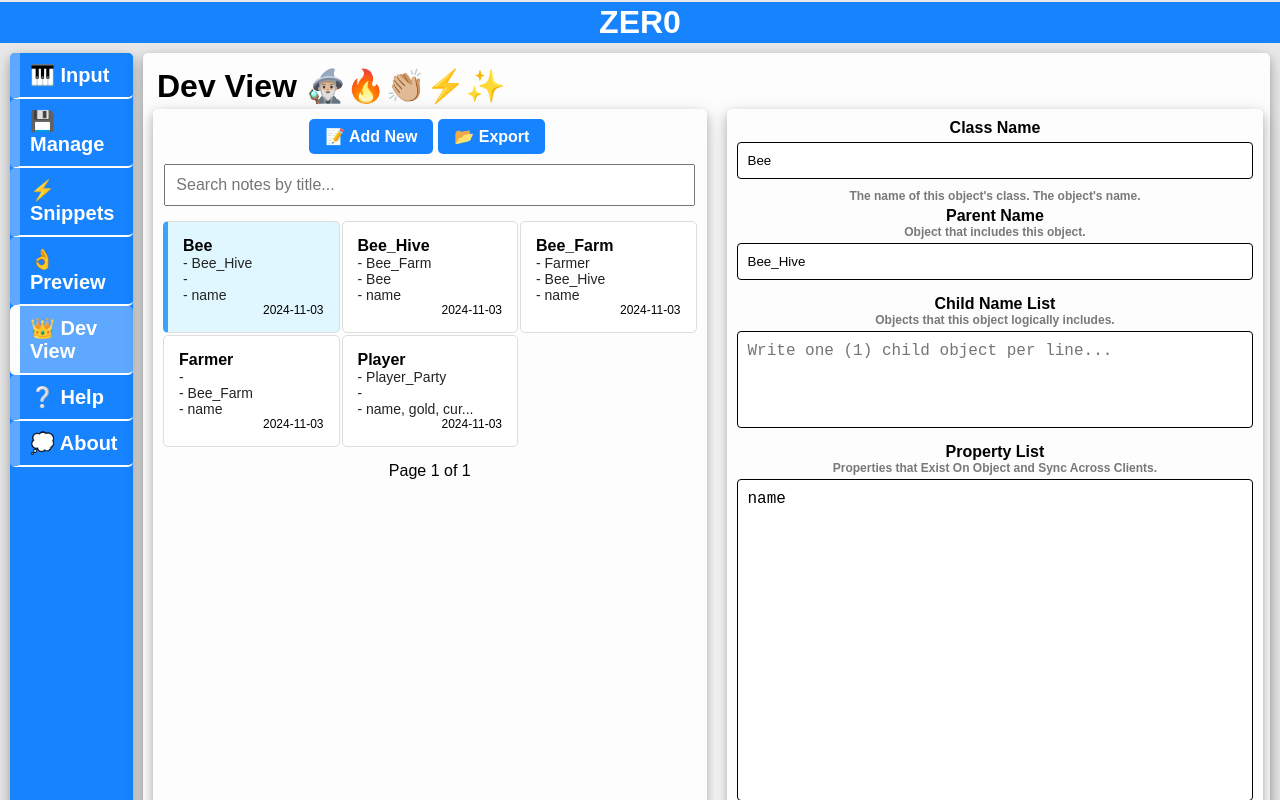
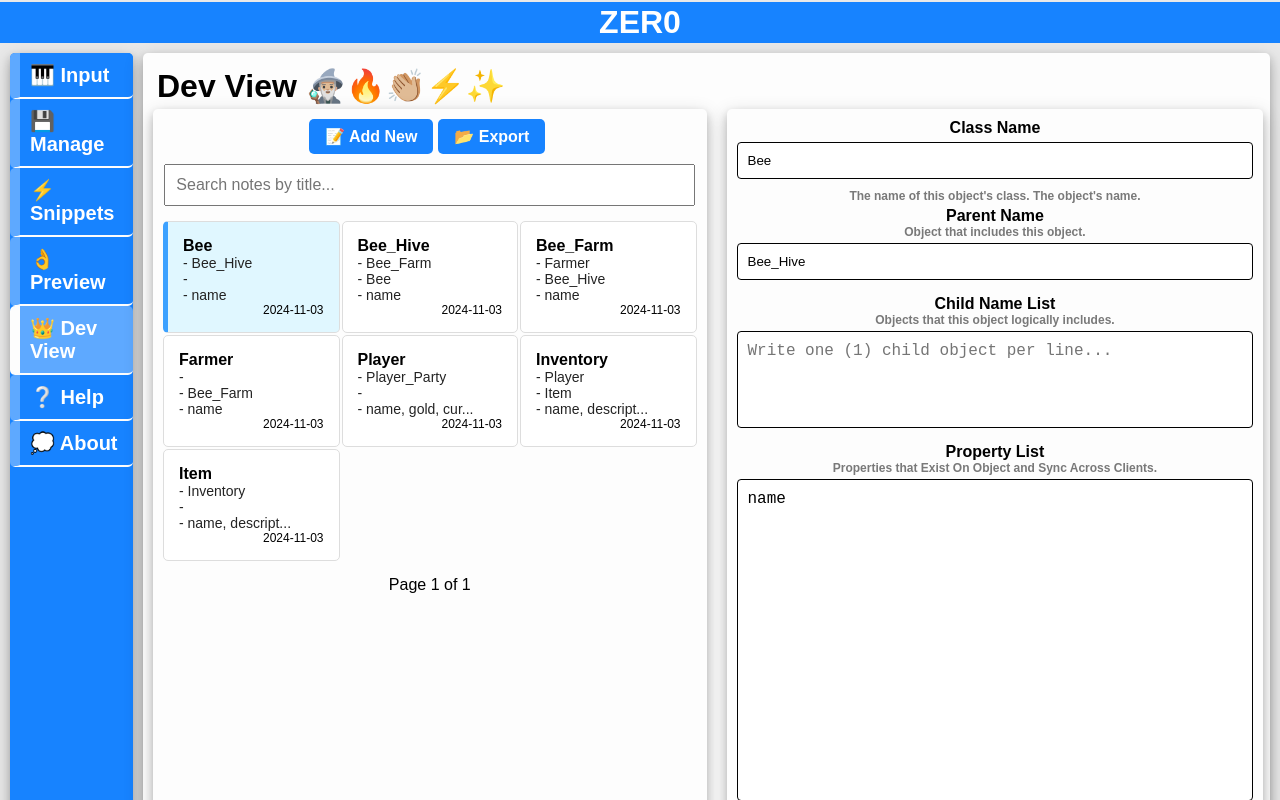
Before and after one commit to DonGoesToWork/recoil_test, a React (Vite) app in the folder generator_tool/frontend/: page / in a window 1280 px wide. Shown: the top 800 px of the page. Built offline with nearby package versions, Linux system fonts and the light colour scheme.

Commit message:
More tweaks+Fixes. Prep for Interactions Code.

```diff
--- a/generator_tool/frontend/src/Components/Main.tsx
+++ b/generator_tool/frontend/src/Components/Main.tsx
@@ -1,22 +1,22 @@
 import "./main.css";
 
-import { Note, getBeeFarmNote, getBeeHiveNote, getBeeNote, getFarmerNote, getPlayerNote } from "../Data/Note";
+import { Note, getBeeFarmNote, getBeeHiveNote, getBeeNote, getFarmerNote, getInventoryNote, getItemNote, getPlayerNote } from "../Data/Note";
 import React, { useEffect, useState } from "react";
 
+import ManagePage from "./Manage/ManagePage";
+import NoteForm from "./NoteEntry/NoteForm";
 import NoteList from "./Notes/NoteList";
 import Preview_Back_DM_Lib from "../Data/Preview_Back_DM_Lib";
 import Preview_Front_DM_Lib from "../Data/Preview_Front_DM_Lib";
 import Preview_Global_Class_Map_Lib from "../Data/Preview_Global_Class_Map";
 import Preview_Shared_DM_Lib from "../Data/Preview_Shared_DM_Lib";
 import Preview_Singles_DM_Lib from "../Data/Preview_Object_Registration_DM_Lib";
+import Sidebar from "./Sidebar/Sidebar";
+import SnippetPage from "./Snippets/SnippetPage";
 import Tabs from "./Tabs";
 import { generateUniqueId } from "../Utils/utils";
+import { notesPerPage } from "./Notes/NotesPerPage";
 import { useToast } from "./Toast/ToastContainer";
-import { notesPerPage } from "./Notes/NotesPerPage";
-import ManagePage from "./Manage/ManagePage";
-import NoteForm from "./NoteEntry/NoteForm";
-import SnippetPage from "./Snippets/SnippetPage";
-import Sidebar from "./Sidebar/Sidebar";
 
 export interface selectNoteProps {
   setOutputText: Function;
@@ -53,7 +53,7 @@ const update_output = (select_note_data: selectNoteProps) => {
 const App: React.FC = () => {
   const firstId = generateUniqueId();
 
-  const [notes, setNotes] = useState<Note[]>([getBeeNote(firstId), getBeeHiveNote(generateUniqueId()), getBeeFarmNote(generateUniqueId()), getFarmerNote(generateUniqueId()), getPlayerNote(generateUniqueId())]);
+  const [notes, setNotes] = useState<Note[]>([getBeeNote(firstId), getBeeHiveNote(generateUniqueId()), getBeeFarmNote(generateUniqueId()), getFarmerNote(generateUniqueId()), getPlayerNote(generateUniqueId()), getInventoryNote(generateUniqueId()), getItemNote(generateUniqueId())]);
   const [selectedNoteId, setSelectedNoteId] = useState<string>(firstId);
   const [outputText, setOutputText] = useState<string>(new Preview_Shared_DM_Lib(notes[0]).finalContent);
   const [selectedTab, setSelectedTab] = useState<number>(0);
@@ -96,9 +96,10 @@ const App: React.FC = () => {
     // get index of selectedNote to select the note before it on delete...
     const filteredNotes = notes.filter((note) => note.id !== selectedNoteId);
     let removeNoteIndex = notes.findIndex((note) => note.id === selectedNoteId);
-    let setSelectedNoteIdIndex = removeNoteIndex-1;
+    let setSelectedNoteIdIndex = removeNoteIndex - 1;
 
-    if (setSelectedNoteIdIndex < 0) { // cap at 0.
+    if (setSelectedNoteIdIndex < 0) {
+      // cap at 0.
       setSelectedNoteIdIndex = 0;
     }
 
@@ -119,52 +120,55 @@ const App: React.FC = () => {
 
   let item1;
   let item2;
-  let noteList = <div>
+  let noteList = (
+    <div>
       <NoteList notes={notes} selectedNoteId={selectedNoteId} setSelectedNoteId={setSelectedNoteId} setNotes={setNotes} currentPage={currentPage} setCurrentPage={setCurrentPage} />
-  </div>;
-  let noteForm = <div>
+    </div>
+  );
+  let noteForm = (
+    <div>
       <NoteForm selectedNote={selectedNote} updateNote={updateNote} deleteNote={deleteNote} />
-  </div>;
+    </div>
+  );
 
   let thirdColumnCounter = 0;
 
   switch (thirdColumnView) {
     case thirdColumnCounter++:
-      item1 = <div className="notes-container-col-view2 my-card">
-        {noteList}
-      </div>;
-      item2 = <div className="notes-container-col-view3 my-card">
-        {noteForm}
-      </div>;
+      item1 = <div className="notes-container-col-view2 my-card">{noteList}</div>;
+      item2 = <div className="notes-container-col-view3 my-card">{noteForm}</div>;
       break;
     case thirdColumnCounter++:
-      item1 = <div className="notes-container-col-view my-card">
+      item1 = (
+        <div className="notes-container-col-view my-card">
           <ManagePage notes={notes} setSelectedNoteId={setSelectedNoteId} setNotes={setNotes} />;
         </div>
+      );
       break;
     case thirdColumnCounter++:
-      item1 = <div className="notes-container-col-view my-card">
+      item1 = (
+        <div className="notes-container-col-view my-card">
           <SnippetPage notes={notes} selectedNoteId={selectedNoteId} />
-        </div>;
+        </div>
+      );
       break;
     case thirdColumnCounter++:
-      item1 = <div className="notes-container-col-view my-card">
+      item1 = (
+        <div className="notes-container-col-view my-card">
           <h1>Preview</h1>
           <p>Show Data Preview Only</p>
           <Tabs selectedTab={selectedTab} handleTabChange={handleTabChange} />
           <textarea className="output-text" value={outputText} readOnly wrap="off" />
-    </div>;
+        </div>
+      );
       break;
     case thirdColumnCounter++:
-      item1 = <div className="notes-container-col-view my-card">
+      item1 = (
+        <div className="notes-container-col-view my-card">
           <h1>Dev View 🧙🏼‍♂️🔥👏🏼⚡✨</h1>
           <div className="dev-view-grid">
-            <div className="my-card">
-            {noteList}
-            </div>
-            <div className="my-card">
-            {noteForm}
-            </div>
+            <div className="my-card">{noteList}</div>
+            <div className="my-card">{noteForm}</div>
             <div className="my-card">
               <div className="output-container">
                 <Tabs selectedTab={selectedTab} handleTabChange={handleTabChange} />
@@ -175,19 +179,24 @@ const App: React.FC = () => {
               <SnippetPage notes={notes} selectedNoteId={selectedNoteId} />
             </div>
           </div>
-        </div>;
+        </div>
+      );
       break;
     case thirdColumnCounter++:
-      item1 = <div className="notes-container-col-view2 my-card">
+      item1 = (
+        <div className="notes-container-col-view2 my-card">
           <h1>Help</h1>
         </div>
+      );
       break;
     case thirdColumnCounter++:
-      item1 = <div className="notes-container-col-view my-card">
+      item1 = (
+        <div className="notes-container-col-view my-card">
           <h1>About</h1>
           <p>Project Zero made by Donald Abdullah-Robinson for the purposes of evolving the web development ecosystem.</p>
           <p>Github: TODO</p>
-      </div>;
+        </div>
+      );
       break;
     default:
       item1 = noteForm;
@@ -200,7 +209,7 @@ const App: React.FC = () => {
         <h1>ZER0</h1>
       </header>
       <span className="notes-container">
-          <Sidebar thirdColumnView={thirdColumnView} setThirdColumnView={setThirdColumnView}/>
+        <Sidebar thirdColumnView={thirdColumnView} setThirdColumnView={setThirdColumnView} />
         {item1 !== undefined && item1}
         {item2 !== undefined && item2}
       </span>
--- a/generator_tool/frontend/src/Data/Note.ts
+++ b/generator_tool/frontend/src/Data/Note.ts
@@ -106,6 +106,40 @@ melee_heal_on_hit_percent`,
   };
 };
 
+export const getInventoryNote = (id?: string): Note => {
+  let finalId = id === undefined ? getUniqueId() : id;
+
+  return {
+    id: finalId,
+    object_name: "Inventory",
+    parent: "Player",
+    child_list: `Item`,
+    property_list: `name
+description
+type
+image_path`,
+    date: getCurrentDate(),
+  };
+};
+
+export const getItemNote = (id?: string): Note => {
+  let finalId = id === undefined ? getUniqueId() : id;
+
+  return {
+    id: finalId,
+    object_name: "Item",
+    parent: "Inventory",
+    child_list: ``,
+    property_list: `name
+description
+type
+image_path
+flag_quest_item
+flag_cursed`,
+    date: getCurrentDate(),
+  };
+};
+
 export const getDefaultNote = (id?: string): Note => {
   let finalId = id === undefined ? getUniqueId() : id;
 
@@ -116,7 +150,6 @@ export const getDefaultNote = (id?: string): Note => {
     child_list: `${getRandomWord()}
 ${getRandomWord()}
 ${getRandomWord()}`,
-    user_property_list: getRandomWord(),
     property_list: `${getRandomWord()}
 ${getRandomWord()}
 ${getRandomWord()}
--- a/generator_tool/frontend/src/Data/Preview_Back_DM_Lib.ts
+++ b/generator_tool/frontend/src/Data/Preview_Back_DM_Lib.ts
@@ -59,7 +59,7 @@ export let create_new_${this.name_as_lower} = (state: Backend_State${property_im
   }
 
   generate_add_functions(): string {
-    let bpl: string[] | "" = this.base_property_list.length == 0 ? "" : this.base_property_list.map((property) => `${property.toLocaleLowerCase()}: "No Name"`);
+    let bpl: string[] | "" = this.base_property_list.length == 0 ? "" : this.base_property_list.map((property) => `${property.toLocaleLowerCase()}: "No Value"`);
     let cpl: string[] | "" = this.child_property_list.length == 0 ? "" : this.child_property_list.map((property) => `${property.toLocaleLowerCase()}: []`);
     let combo_arr: string[] = [...bpl, ...cpl];
     let combo: string = "";
```
Also changed, not shown: 1 other file (tests, documents, lock files or other folders). Lines whose indentation alone changed are shown as unchanged.
